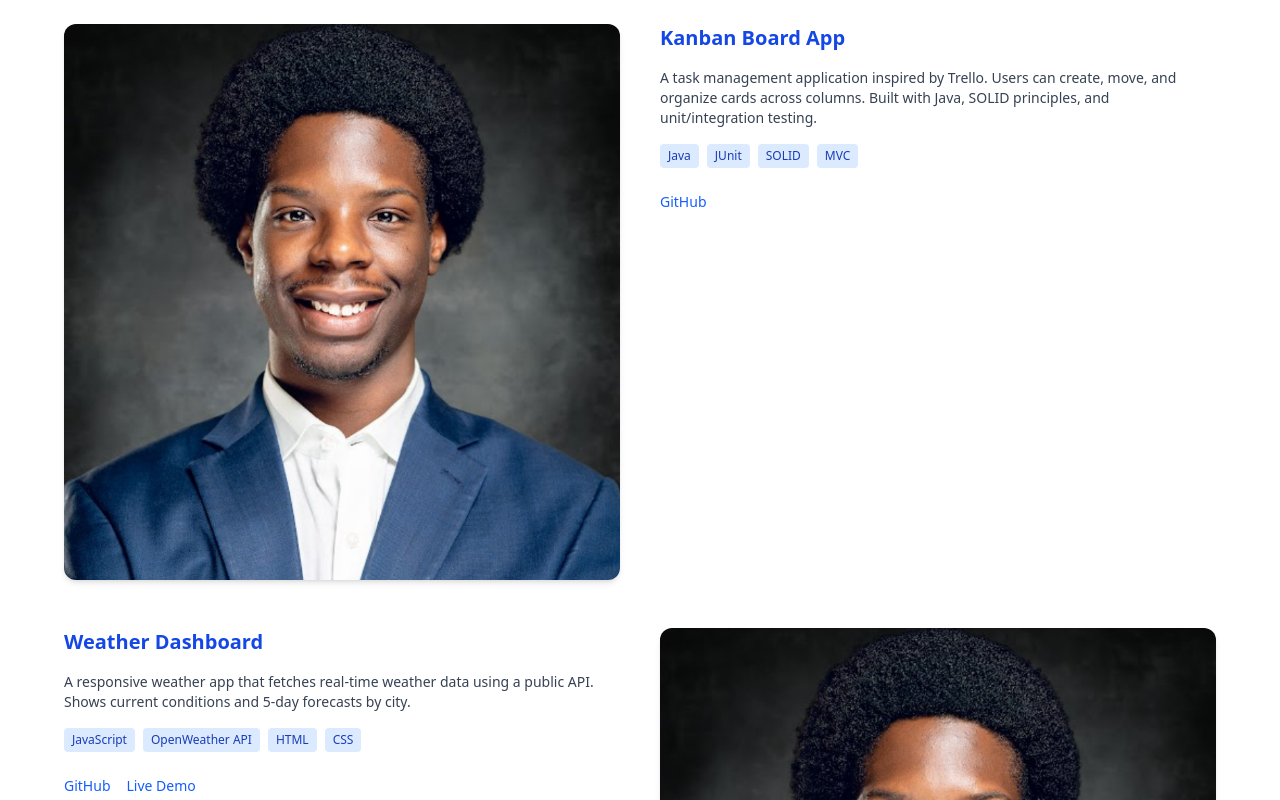
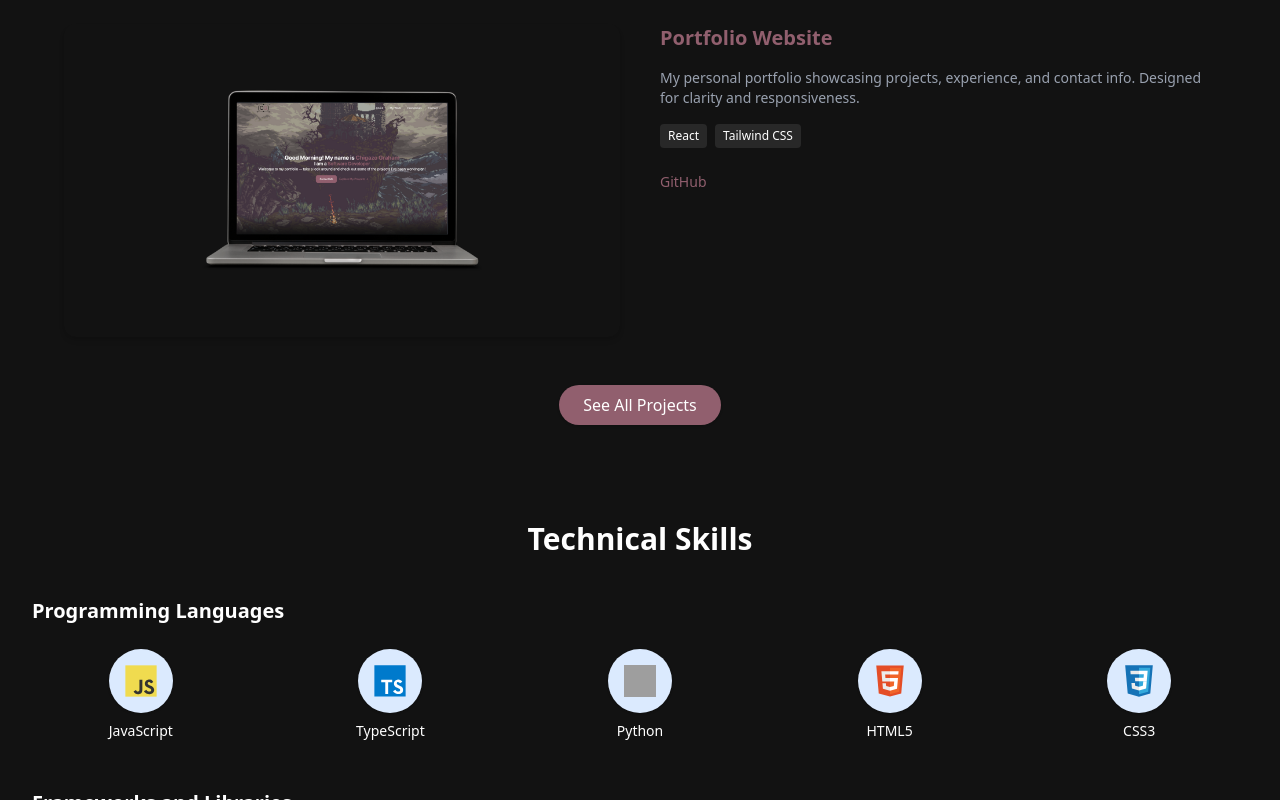
Before and after one commit to A1-4U2T1NN/Portfolio, a React (Vite) app in the folder my-app/: page / in a window 1280 px wide. Shown: the part 1700-2500 px from the top of the page. Built offline with nearby package versions, Linux system fonts and the light colour scheme; grey boxes are pictures that could not be loaded.

Commit message:
feat: Updated portfolio project section with new content and styling;

```diff
--- a/my-app/src/components/Projects.tsx
+++ b/my-app/src/components/Projects.tsx
@@ -1,26 +1,9 @@
 import React from "react";
-import { Link } from "react-router-dom"; // make sure you are using react-router-dom
-import placeholderImg from "../assets/Headshot.png"; // Replace with your own image paths
+import { Link } from "react-router-dom";
+import portfolioproject from "../assets/PortfolioProject.png";
 
 const projects = [
-  {
-    title: "Kanban Board App",
-    description:
-      "A task management application inspired by Trello. Users can create, move, and organize cards across columns. Built with Java, SOLID principles, and unit/integration testing.",
-    tech: ["Java", "JUnit", "SOLID", "MVC"],
-    github: "https://github.com/your-username/kanban-board",
-    demo: "",
-    image: placeholderImg,
-  },
-  {
-    title: "Weather Dashboard",
-    description:
-      "A responsive weather app that fetches real-time weather data using a public API. Shows current conditions and 5-day forecasts by city.",
-    tech: ["JavaScript", "OpenWeather API", "HTML", "CSS"],
-    github: "https://github.com/your-username/weather-dashboard",
-    demo: "https://your-username.github.io/weather-dashboard/",
-    image: placeholderImg,
-  },
+
   {
     title: "Portfolio Website",
     description:
@@ -28,14 +11,14 @@ const projects = [
     tech: ["React", "Tailwind CSS"],
     github: "https://github.com/your-username/portfolio",
     demo: "",
-    image: placeholderImg,
+    image: portfolioproject,
   },
 ];
 
 function Projects() {
   return (
-    <div className="bg-white py-12 px-4 sm:px-6 lg:px-8">
-      <h2 className="text-3xl font-bold text-center underline mb-10">Projects</h2>
+    <div className="py-12 px-4 sm:px-6 lg:px-8">
+      <h2 className="text-white text-3xl font-bold text-center mb-10">Projects</h2>
 
       <div className="max-w-6xl mx-auto space-y-12">
         {projects.map((project, index) => {
@@ -58,15 +41,19 @@ function Projects() {
 
               {/* Content */}
               <div className="w-full md:w-1/2 space-y-4">
-                <h3 className="text-xl font-semibold text-blue-700">
+                <h3 className="text-xl font-semibold" style={{ color: "#915f6e" }}>
                   {project.title}
                 </h3>
-                <p className="text-gray-700 text-sm">{project.description}</p>
+                <p className="text-gray-400 text-sm">{project.description}</p>
                 <div className="flex flex-wrap gap-2">
                   {project.tech.map((tech, i) => (
                     <span
                       key={i}
-                      className="bg-blue-100 text-blue-800 px-2 py-1 rounded text-xs font-medium"
+                      className="px-2 py-1 rounded text-xs font-medium"
+                      style={{
+                        backgroundColor: "#282828",
+                        color: "#ffffff",
+                      }}
                     >
                       {tech}
                     </span>
@@ -78,7 +65,8 @@ function Projects() {
                       href={project.github}
                       target="_blank"
                       rel="noopener noreferrer"
-                      className="text-blue-600 hover:underline text-sm"
+                      className="hover:underline text-sm"
+                      style={{ color: "#915f6e" }}
                     >
                       GitHub
                     </a>
@@ -88,7 +76,8 @@ function Projects() {
                       href={project.demo}
                       target="_blank"
                       rel="noopener noreferrer"
-                      className="text-blue-600 hover:underline text-sm"
+                      className="hover:underline text-sm"
+                      style={{ color: "#915f6e" }}
                     >
                       Live Demo
                     </a>
@@ -103,8 +92,12 @@ function Projects() {
       {/* See All Projects Button */}
       <div className="mt-12 text-center">
         <Link
-          to="/project-gallery"
-          className="inline-block bg-blue-600 text-white font-medium py-2 px-6 rounded-full shadow hover:bg-blue-700 transition"
+          to="/Projects"
+          className="inline-block font-medium py-2 px-6 rounded-full shadow transition"
+          style={{
+            backgroundColor: "#915f6e",
+            color: "white",
+          }}
         >
           See All Projects
         </Link>
```
Also changed, not shown: my-app/src/assets/PortfolioProject.png (added).
